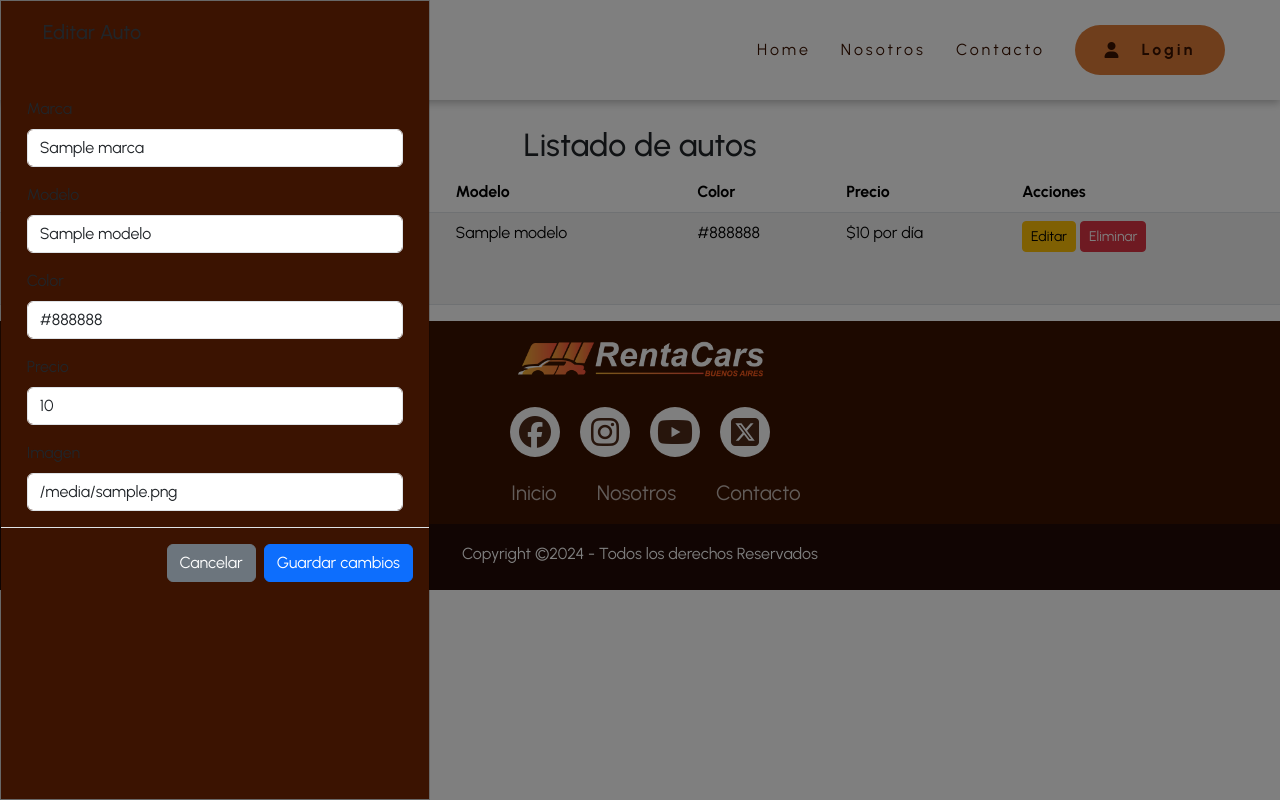
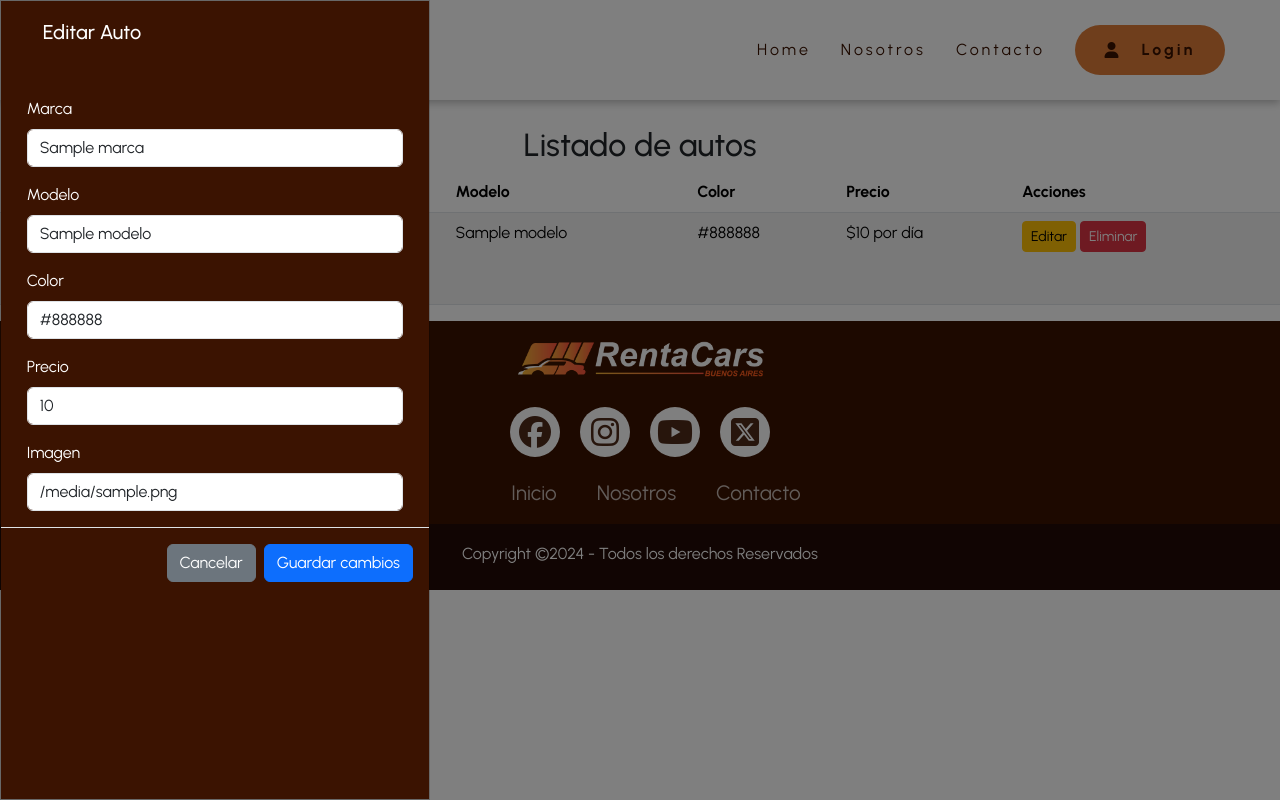
Before and after one commit to GuirinV/TP_G5_C24309_Django, a Django app: template Django/AlquilerDeAutos/rentacars/templates/rentacars/listado_autos.html in a window 1280 px wide, after a click on "Editar". Run offline with Django 3.2, Linux system fonts and the light colour scheme; the template is opened without the code that fills it: most values are stand-ins (such as "Sample title", 1, 10 or a date in 2020); grey boxes marked "Sample" are stand-in pictures; grey boxes are pictures that could not be loaded.

Commit message:
se cambio el color de las letras en la ventana modal del editar auto

```diff
--- a/Django/AlquilerDeAutos/rentacars/templates/rentacars/listado_autos.html
+++ b/Django/AlquilerDeAutos/rentacars/templates/rentacars/listado_autos.html
@@ -44,32 +44,32 @@
                     <form method="post" action="{% url 'editar_auto' auto.id %}">
                         {% csrf_token %}
                         <div class="modal-header">
-                            <h5 class="modal-title" id="editModalLabel{{ auto.id }}">Editar Auto</h5>
+                            <h5 class="modal-title" id="editModalLabel{{ auto.id }}" style="color: white;" >Editar Auto</h5>
                             <button type="button" class="btn-close" data-bs-dismiss="modal" aria-label="Close"></button>
                         </div>
                         <div class="modal-body">
                             <div class="mb-3">
-                                <label for="marca{{ auto.id }}" class="form-label">Marca</label>
+                                <label for="marca{{ auto.id }}" class="form-label" style="color: white;" >Marca</label>
                                 <input type="text" class="form-control" id="marca{{ auto.id }}" name="marca"
                                     value="{{ auto.marca }}">
                             </div>
                             <div class="mb-3">
-                                <label for="modelo{{ auto.id }}" class="form-label">Modelo</label>
+                                <label for="modelo{{ auto.id }}" class="form-label" style="color: white;" >Modelo</label>
                                 <input type="text" class="form-control" id="modelo{{ auto.id }}" name="modelo"
                                     value="{{ auto.modelo }}">
                             </div>
                             <div class="mb-3">
-                                <label for="color{{ auto.id }}" class="form-label">Color</label>
+                                <label for="color{{ auto.id }}" class="form-label" style="color: white;" >Color</label>
                                 <input type="text" class="form-control" id="color{{ auto.id }}" name="color"
                                     value="{{ auto.color }}">
                             </div>
                             <div class="mb-3">
-                                <label for="precio{{ auto.id }}" class="form-label">Precio</label>
+                                <label for="precio{{ auto.id }}" class="form-label" style="color: white;" >Precio</label>
                                 <input type="number" class="form-control" id="precio{{ auto.id }}" name="precio"
                                     value="{{ auto.precio }}">
                             </div>
                             <div class="mb-3">
-                                <label for="imagen{{ auto.id }}" class="form-label">Imagen</label>
+                                <label for="imagen{{ auto.id }}" class="form-label" style="color: white;" >Imagen</label>
                                 <input type="text" class="form-control" id="imagen{{ auto.id }}" name="imagen"
                                     value="{{ auto.imagen }}">
                             </div>
```
